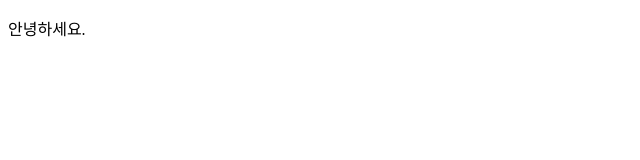
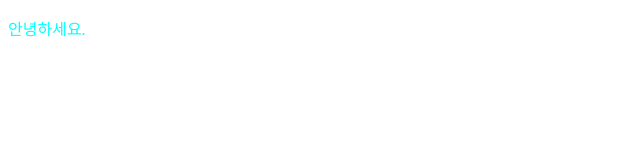
Before and after one commit to taeheoki/taeheoki.github.io, a plain HTML site: page index.html in a window 1280 px wide. Shown: the whole page, without its empty margins (0-640 px from the left). Drawn offline with Linux system fonts and the light colour scheme.

Commit message:
feat: update index.html

```diff
--- a/index.html
+++ b/index.html
@@ -7,6 +7,6 @@
   <title>taeheoki's homepage</title>
 </head>
 <body>
-  <p>안녕하세요.</p>
+  <p style="color:aqua;">안녕하세요.</p>
 </body>
 </html>
```
